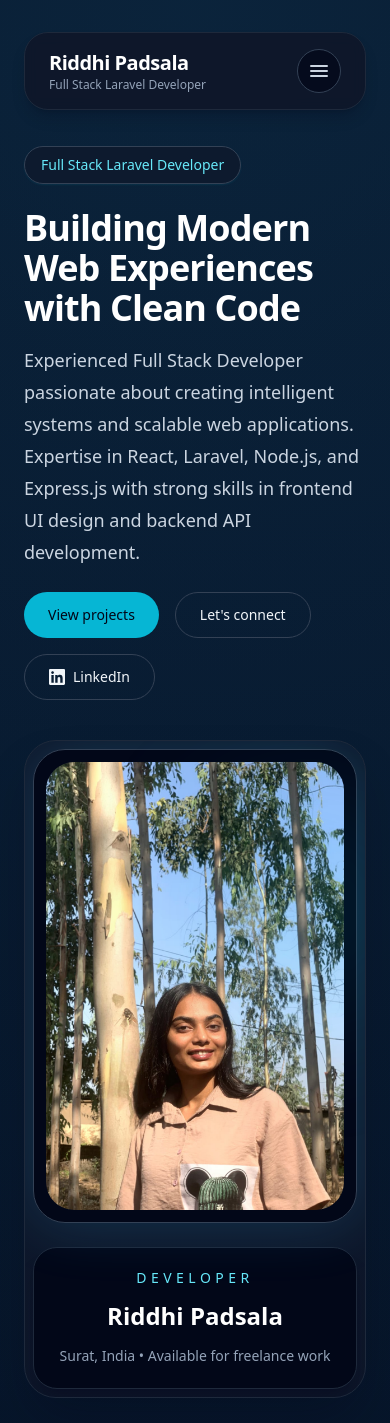
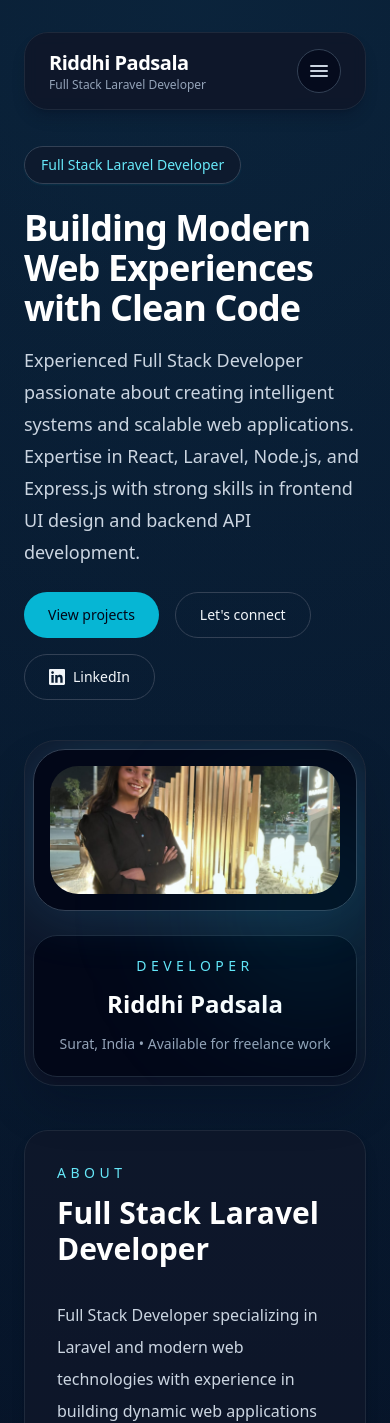
Before and after one commit to Riddhipadsala/my_portfolio, a React (Vite) app: page / in a window 390 px wide. Shown: the top 1423 px of the page. Built offline with nearby package versions, Linux system fonts and the light colour scheme.

Commit message:
feat: initialize portfolio application with responsive header, hero section, and bio components

```diff
--- a/src/App.tsx
+++ b/src/App.tsx
@@ -1,5 +1,4 @@
 import { useState } from 'react'
-import profile from './assets/Riddhi_pic.jpeg';
 import { Helmet } from 'react-helmet-async';
 
 function App() {
@@ -115,9 +114,9 @@ function App() {
             <div className="relative isolate flex items-center justify-center overflow-hidden rounded-[2rem] border border-slate-800 bg-slate-900/80 p-2 shadow-2xl shadow-slate-950/30 sm:p-10">
               <div className="absolute inset-x-0 top-0 bg-cyan-500/10 blur-3xl" aria-hidden="true"></div>
               <div className="relative mx-auto w-full max-w-[32rem]">
-                <div className="relative overflow-hidden rounded-[2rem] border border-slate-700 bg-slate-950/90 p-3 shadow-[0_0_60px_rgba(56,189,248,0.18)] sm:p-4">
+                <div className="relative overflow-hidden rounded-[2rem] border border-slate-700 bg-slate-950/90 p-4 shadow-[0_0_60px_rgba(56,189,248,0.18)] sm:p-4">
                   <div className="overflow-hidden rounded-[1.75rem] bg-slate-900">
-                    <img src={profile} alt="Riddhi Padsala - Full Stack Laravel Developer" className="h-[28rem] w-full object-cover object-center sm:h-[22rem]" />
+                    <img src="./riddhi_pic2.png" alt="Riddhi Padsala - Full Stack Laravel Developer" className="h-[8rem] w-full object-cover object-center sm:h-[15rem]" />
                   </div>
                 </div>
                 <div className="mt-6 rounded-3xl border border-slate-800 bg-slate-950/90 p-5 text-center text-slate-300 shadow-xl shadow-slate-950/20 sm:mt-8">
```
